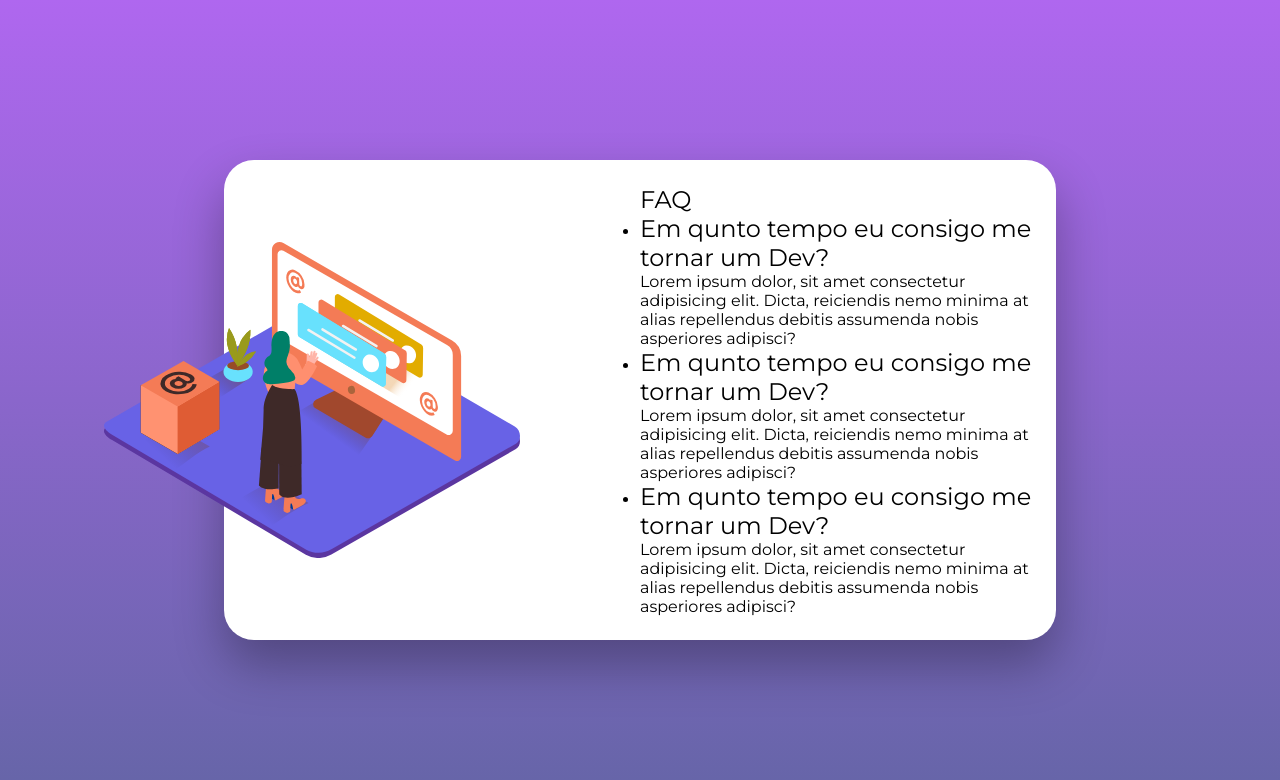
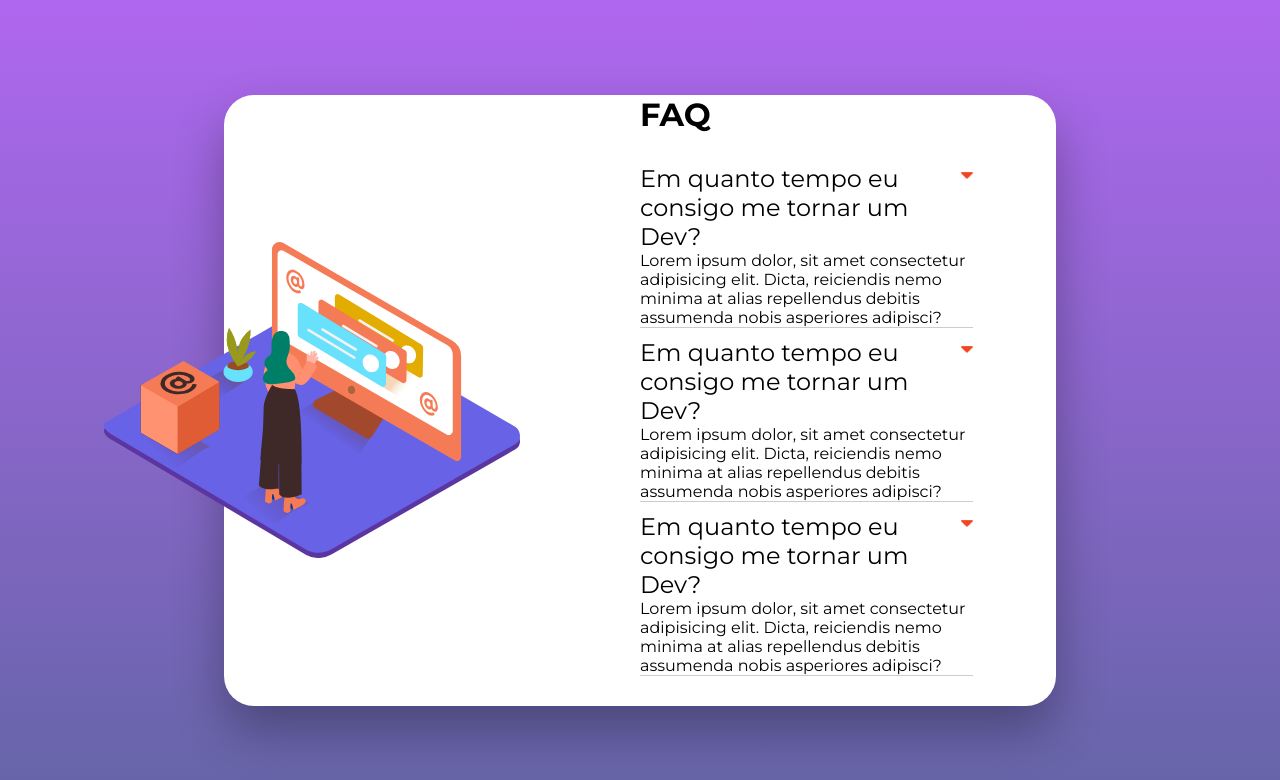
Before and after one commit to wagnerlobo/faq, a plain HTML site: page index.html in a window 1280 px wide. Drawn offline with Linux system fonts and the light colour scheme.

Commit message:
faq parte 3

```diff
--- a/index.html
+++ b/index.html
@@ -26,7 +26,7 @@
                     <li class="item">
 
                         <h2 class="pergunta">
-                            Em qunto tempo eu consigo me tornar um Dev?
+                            Em quanto tempo eu consigo me tornar um Dev?
                         </h2>
 
                         <p class="resposta">
@@ -39,7 +39,7 @@
                     <li class="item">
 
                         <h2 class="pergunta">
-                            Em qunto tempo eu consigo me tornar um Dev?
+                            Em quanto tempo eu consigo me tornar um Dev?
                         </h2>
 
                         <p class="resposta">
@@ -52,7 +52,7 @@
                     <li class="item">
 
                         <h2 class="pergunta">
-                            Em qunto tempo eu consigo me tornar um Dev?
+                            Em quanto tempo eu consigo me tornar um Dev?
                         </h2>
 
                         <p class="resposta">
--- a/style.css
+++ b/style.css
@@ -40,3 +40,29 @@ main {
     width: 50%;
     margin: 50px 0;
 }
+.faq .conteudo {
+
+    width: 40%;
+    padding-bottom: 20px;
+
+}
+.faq .conteudo h1 {
+
+    font-size: 32px;
+    font-weight: 700;
+    margin-bottom: 30px;
+}
+.faq .conteudo .itens {
+
+    list-style-type: none;
+}
+.faq .conteudo .itens .item {
+
+    cursor: pointer;
+    background-image: url(icone-seta-pra-baixo.png);
+    background-repeat: no-repeat;
+    background-position: top 8px right 0;
+    background-size: 12px;
+    border-bottom: 1px solid #ccc;
+    margin: 10px 0;
+}
```
